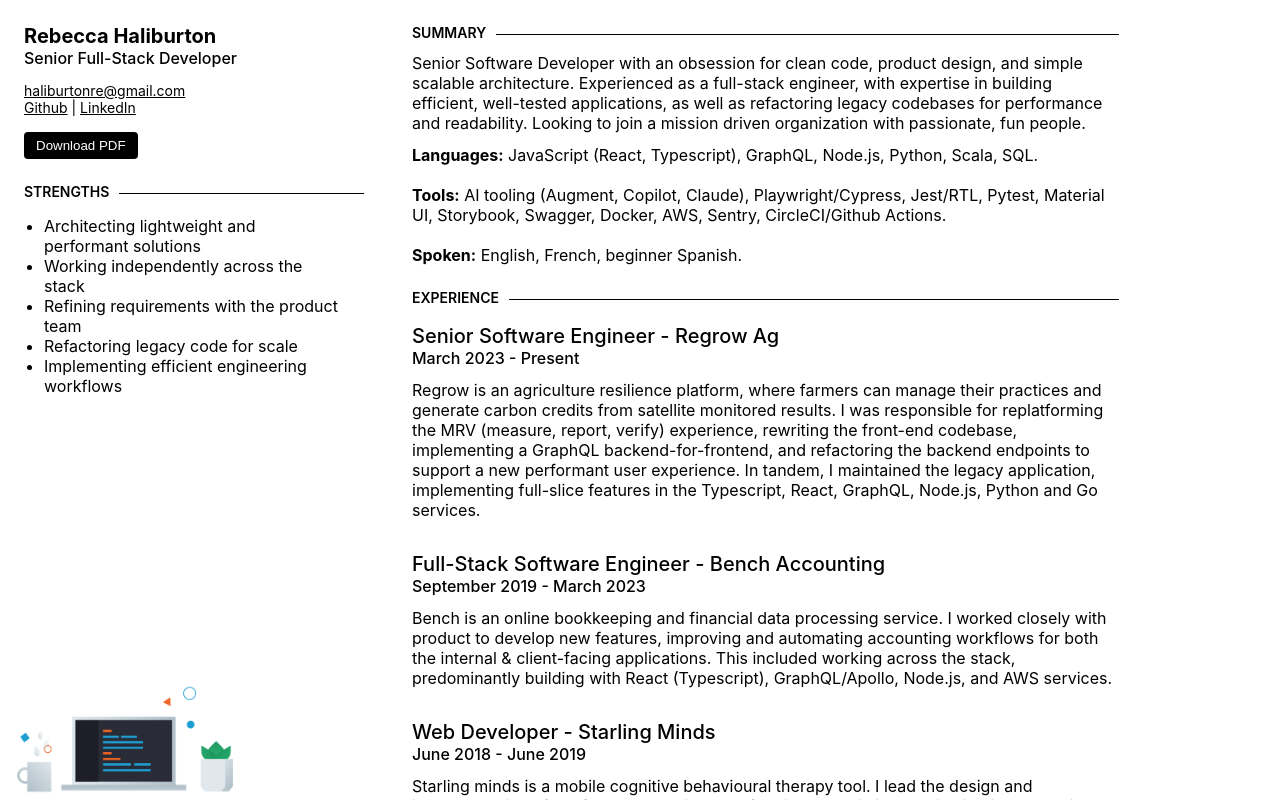
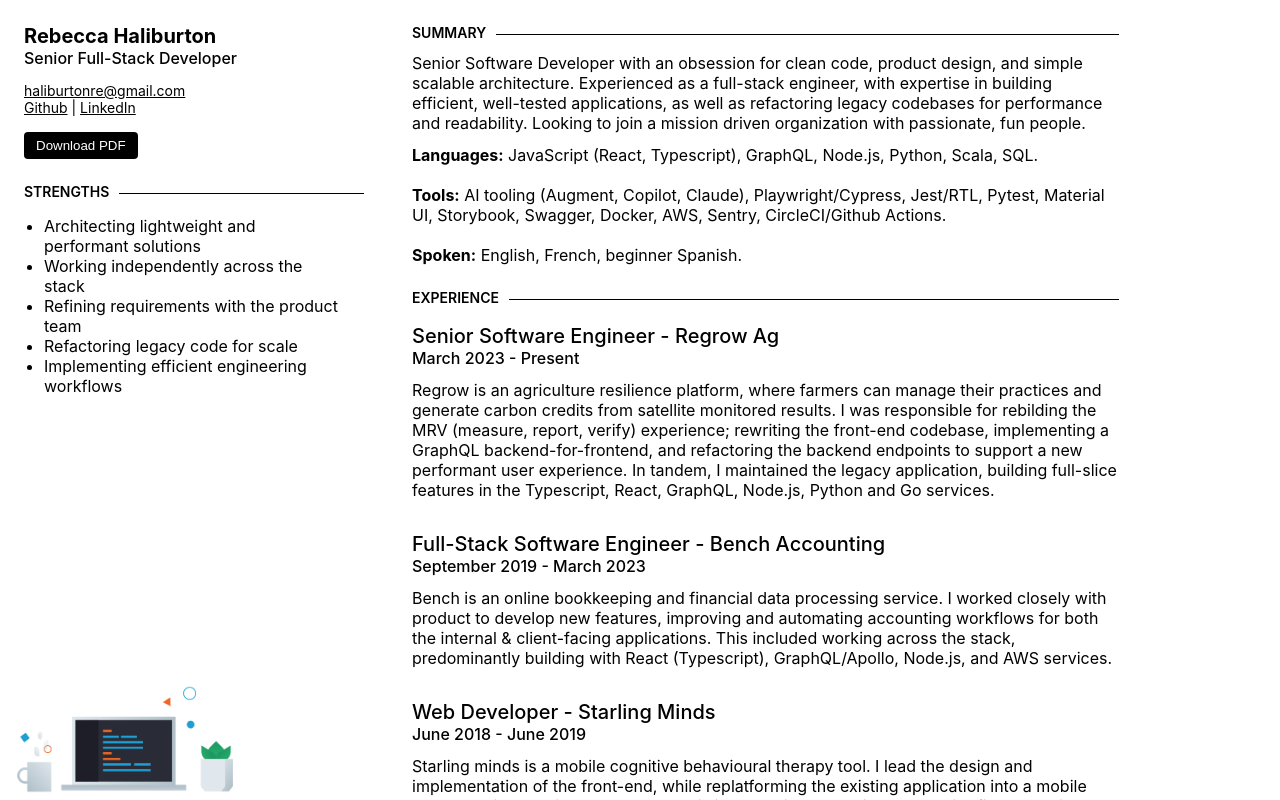
Before and after one commit to drhaliburton/portfolio, a React (Create React App) app: page / in a window 1280 px wide. Shown: the top 800 px of the page. Built offline with nearby package versions, Linux system fonts and the light colour scheme.

Commit message:
reduce duplication

```diff
--- a/src/data.ts
+++ b/src/data.ts
@@ -118,7 +118,7 @@ const { sidebar, summary, stack, education, experience }: Resume = {
       org: 'Regrow Ag',
       url: 'https://regrow.ag',
       subtitle: "March 2023 - Present",
-content: "Regrow is an agriculture resilience platform, where farmers can manage their practices and generate carbon credits from satellite monitored results. I was responsible for replatforming the MRV (measure, report, verify) experience, rewriting the front-end codebase, implementing a GraphQL backend-for-frontend, and refactoring the backend endpoints to support a new performant user experience. In tandem, I maintained the legacy application, implementing full-slice features in the Typescript, React, GraphQL, Node.js, Python and Go services.",    },
+content: "Regrow is an agriculture resilience platform, where farmers can manage their practices and generate carbon credits from satellite monitored results. I was responsible for rebilding the MRV (measure, report, verify) experience; rewriting the front-end codebase, implementing a GraphQL backend-for-frontend, and refactoring the backend endpoints to support a new performant user experience. In tandem, I maintained the legacy application, building full-slice features in the Typescript, React, GraphQL, Node.js, Python and Go services.",    },
     {
       title: "Full-Stack Software Engineer",
       org: "Bench Accounting",
```
Also changed, not shown: 7 other files (tests, documents, lock files or other folders).
